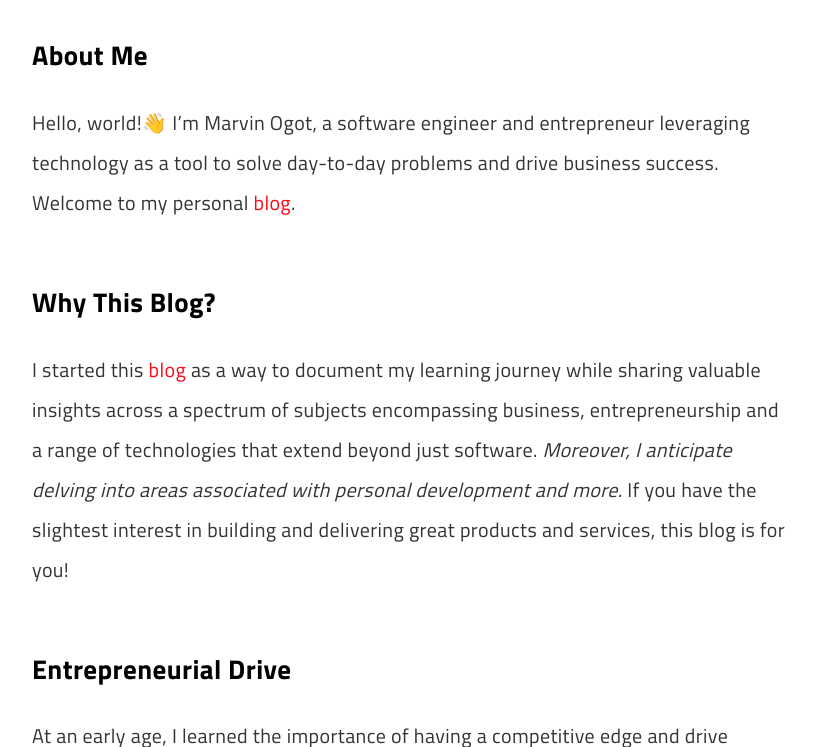
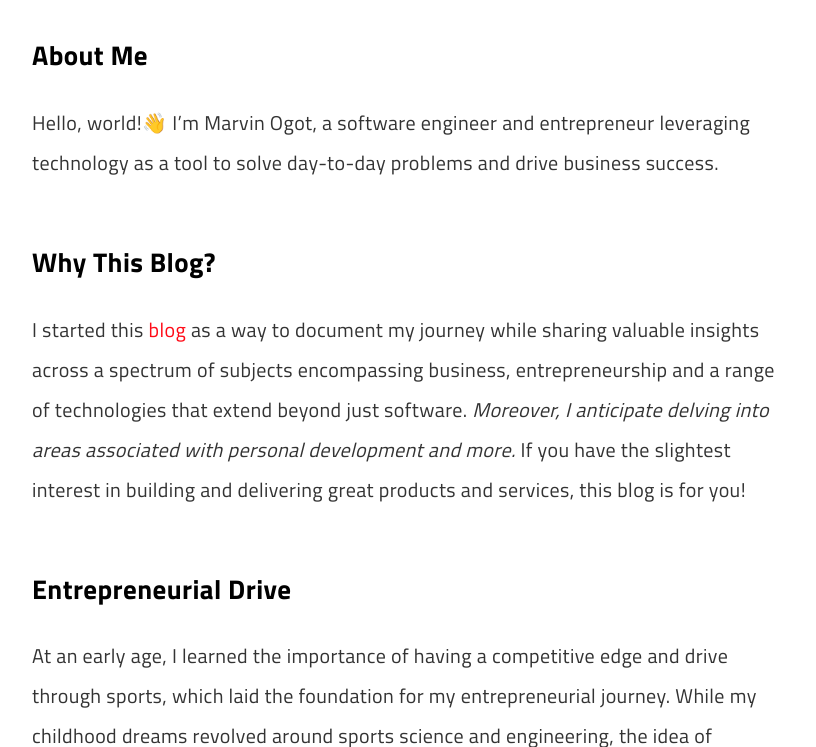
Before and after one commit to marv0/marv0.github.io, a Jekyll site: the page built from pages/about.md, in a window 1280 px wide and 900 px high, scrolled down 330 px, cut to the strip 153-900 px from the top of the window. Shown: the whole strip, without its empty margins (228-1044 px from the left). Built offline with Jekyll 4.4.1, drawn with Linux system fonts in a browser that asks for light colours; a script that is not in the unit is left out.

Commit message:
Update about.md

```diff
--- a/pages/about.md
+++ b/pages/about.md
@@ -10,11 +10,11 @@ permalink: /about/
 
 ### About Me
 
-Hello, world!👋 I'm Marvin Ogot, a software engineer and entrepreneur leveraging technology as a tool to solve day-to-day problems and drive business success. Welcome to my personal [blog](/).
+Hello, world!👋 I'm Marvin Ogot, a software engineer and entrepreneur leveraging technology as a tool to solve day-to-day problems and drive business success.
 
 ### Why This Blog?
 
-I started this [blog](/) as a way to document my learning journey while sharing valuable insights across a spectrum of subjects encompassing business, entrepreneurship and a range of technologies that extend beyond just software. *Moreover, I anticipate delving into areas associated with personal development and more.* If you have the slightest interest in building and delivering great products and services, this blog is for you!
+I started this [blog](/) as a way to document my journey while sharing valuable insights across a spectrum of subjects encompassing business, entrepreneurship and a range of technologies that extend beyond just software. *Moreover, I anticipate delving into areas associated with personal development and more.* If you have the slightest interest in building and delivering great products and services, this blog is for you!
 
 ### Entrepreneurial Drive
 
```
Also changed, not shown: other parts of pages/about.md (+1 -1 lines).
